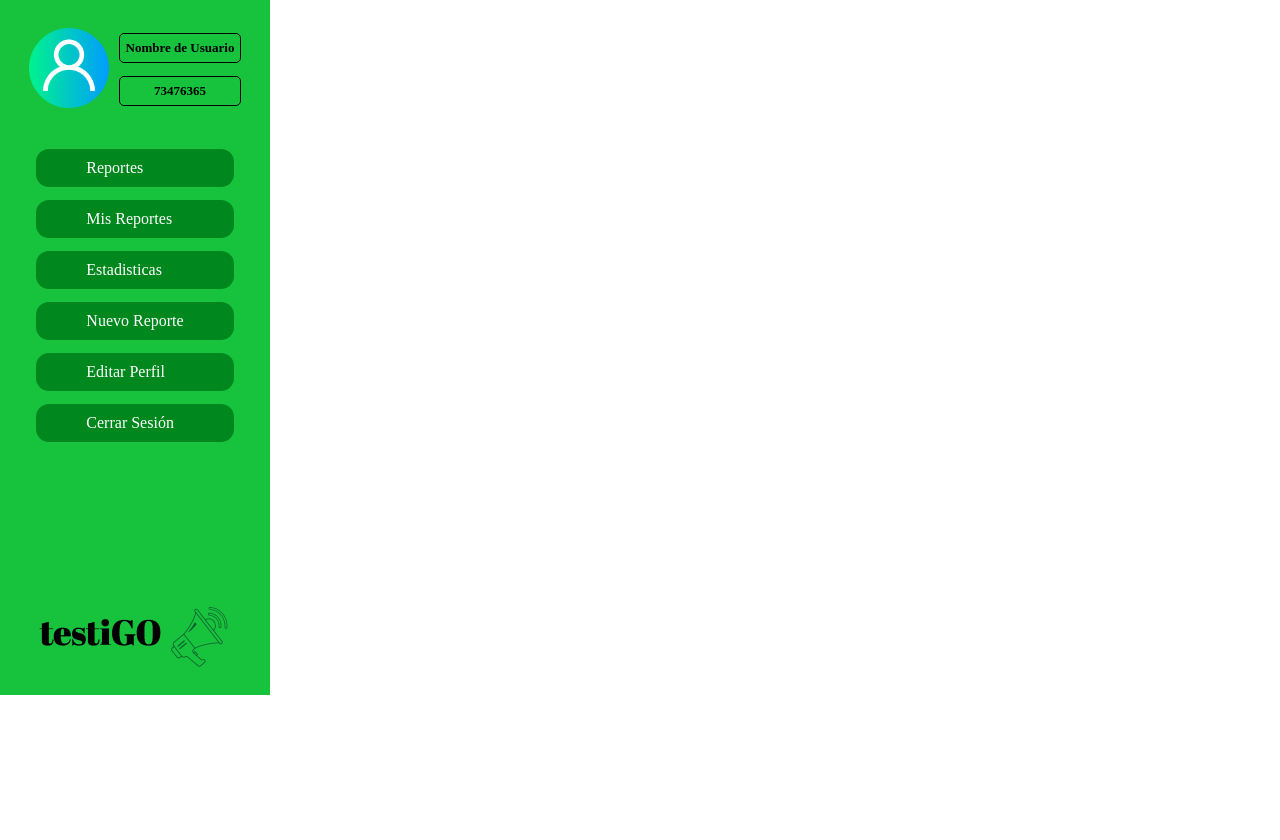
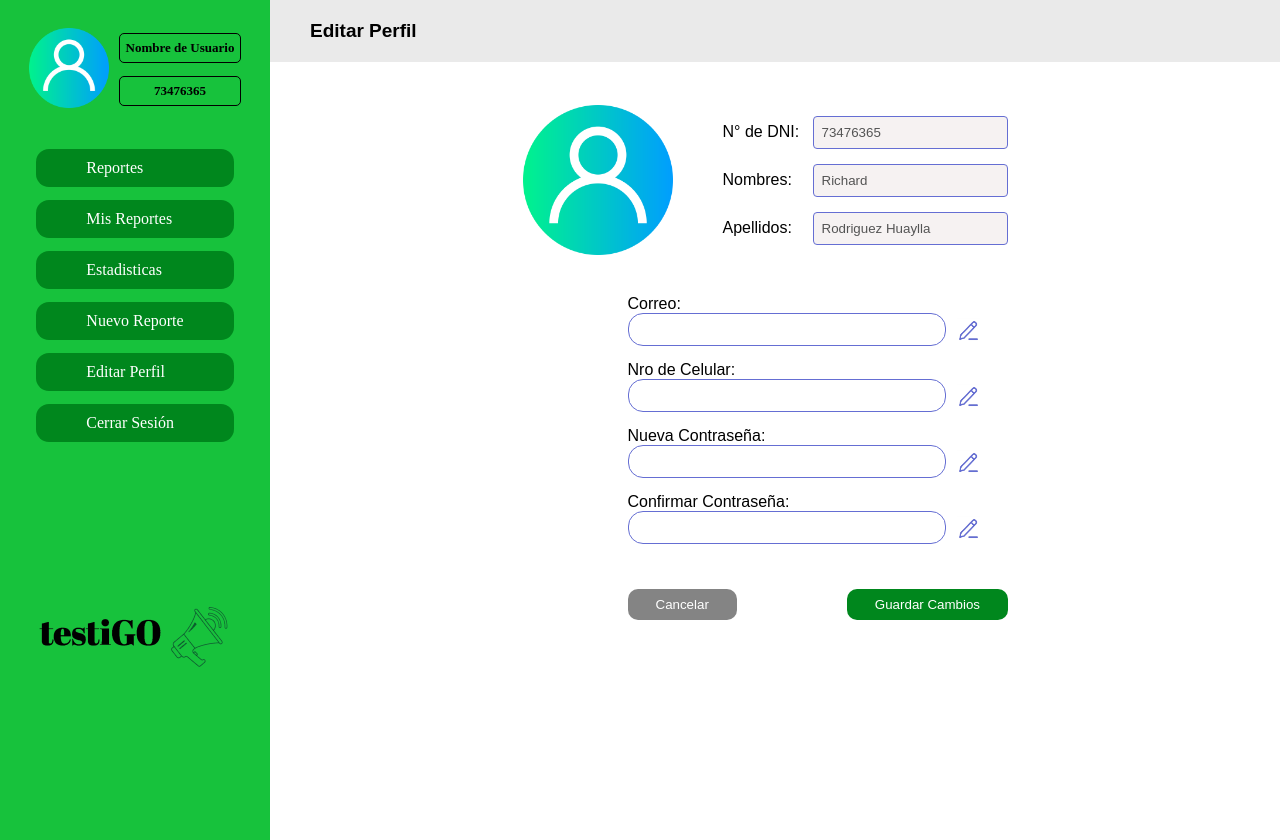
Before and after one commit to Richardby2005/Sistema_TestiGO_-practica-, a plain HTML site: page Frontend/Pages/editar-perfil.html in a window 1280 px wide. Before the commit the page ends 800 px from the top, so only its background shows below. Drawn offline with Linux system fonts and the light colour scheme; files whose address does not match are found by name.

Commit message:
Frontend: editar-perfil

```diff
--- a/Frontend/Pages/editar-perfil.html
+++ b/Frontend/Pages/editar-perfil.html
@@ -7,7 +7,66 @@
     <script src="../js/usar-plantillas.js" defer></script>
     <title>Editar Perfil - TestiGO</title>
 </head>
-<body>
+<body class="body-editar">
     <aside class="opciones-usuario"></aside>
+    <main class="main-editar">
+        <h1 class="cabecera-editar">Editar Perfil</h1>
+        <section class="formulario-editar">
+            <div class="datos-no-editables">
+                <img src="../images/avatar.png" alt="logo TestiGO" height="150px">
+                <div class="formulario-grid">
+                    <div class="campo-dato">
+                        <label for="DNI">N° de DNI:</label>
+                        <input type="text" id="DNI" name="DNI" disabled value="73476365">
+                    </div>
+
+                    <div class="campo-dato">
+                        <label for="nombres">Nombres:</label>
+                        <input type="text" id="nombres" name="nombres" disabled value="Richard">
+                    </div>
+
+                    <div class="campo-dato">
+                        <label for="apellidos">Apellidos:</label>
+                        <input type="text" id="apellidos" name="apellidos" disabled value="Rodriguez Huaylla">
+                    </div>
+                </div>
+            </div>
+
+            <form class="form-editar-perfil">
+
+                <label for="email">Correo:</label>
+                <div>
+                    <input type="email" id="email" name="email" required>
+                    <img src="../images/boton-modificar.png" alt="boton-modificar" height="25px">
+                </div>
+
+
+                <label for="telefono">Nro de Celular:</label>
+                <div>
+                    <input type="tel" id="telefono" name="telefono">
+                    <img src="../images/boton-modificar.png" alt="boton-modificar" height="25px">
+                </div>
+
+
+                <label for="nueva-contrasena">Nueva Contraseña:</label>
+                <div>
+                    <input type="password" id="nueva-contrasena" name="nueva-contrasena">
+                    <img src="../images/boton-modificar.png" alt="boton-modificar" height="25px">
+                </div>
+
+
+                <label for="confirmar-contrasena">Confirmar Contraseña:</label>
+                <div>
+                    <input type="password" id="confirmar-contrasena" name="confirmar-contrasena">
+                    <img src="../images/boton-modificar.png" alt="boton-modificar" height="25px">
+                </div>
+
+                <div class="botones-editar-perfil">
+                    <button type="button" onclick="location.href='nuevo-reporte.html'">Cancelar</button>
+                    <button type="submit">Guardar Cambios</button>
+                </div>
+            </form>
+        </section>
+    </main>
 </body>
 </html>
--- /dev/null
+++ b/Frontend/css/editar-perfil.css
@@ -0,0 +1,92 @@
+.main-editar {
+  flex: 1;
+  align-items: stretch;
+  justify-content: flex-start;
+  overflow-y: auto;
+}
+.body-editar {
+  display: flex;
+  flex-direction: row;
+  height: 100vh;
+  width: 100vw;
+  overflow-y: hidden;
+}
+
+.cabecera-editar {
+  background-color: #EAEAEA;
+  padding: 20px 40px;
+  margin-top: 0px;
+  font-size: 19px;
+}
+.formulario-editar {
+    padding: 3% 25%;
+ }
+
+.datos-no-editables {
+    display: flex;
+    flex-direction: row;
+    gap: 50px;
+    align-items: center;
+    margin-bottom: 40px;
+}
+
+.formulario-grid {
+  display: grid;
+  gap: 15px;
+}
+
+.campo-dato {
+  display: grid;
+  grid-template-columns: 80px auto;
+  align-items: center;
+  gap: 10px;
+}
+
+
+.campo-dato input {
+  padding: 8px;
+  border: #656ED3 1px solid;
+  background-color: #F6F2F2;
+  border-radius: 4px;
+}
+
+
+.form-editar-perfil{
+    padding-left: 105px;
+}
+
+.form-editar-perfil div{
+    display: flex;
+    align-items: flex-start;
+}
+.form-editar-perfil div input{
+    width: 300px;
+    padding: 8px;
+    margin-bottom: 15px;
+    border: #656ED3 1px solid;
+    border-radius: 15px;
+}
+.form-editar-perfil div img {
+    margin-top: 5px;
+    margin-left: 10px;
+
+}
+
+.botones-editar-perfil {
+    display: flex;
+    flex-direction: row;
+    gap: 110px;
+    margin-top: 30px;
+}
+
+.botones-editar-perfil button {
+    padding: 8px 28px;
+    border: none;
+    border-radius: 10px;
+    background-color: #00871D;
+    color: white;
+    cursor: pointer;
+}
+.botones-editar-perfil button:first-child {
+    background-color: #848484;
+}
--- a/Frontend/css/style.css
+++ b/Frontend/css/style.css
@@ -1,6 +1,7 @@
 @import "about.css";
 @import "login-registrer.css";
-@import "aside-user.css";
+@import "reportes-user.css";
+@import "editar-perfil.css";
 body {
     margin: 0;
     font-family: Arial, sans-serif;
```
Also changed, not shown: Frontend/css/reportes-user.css (renamed from Frontend/css/aside-user.css), Frontend/images/boton-modificar.png (added).
